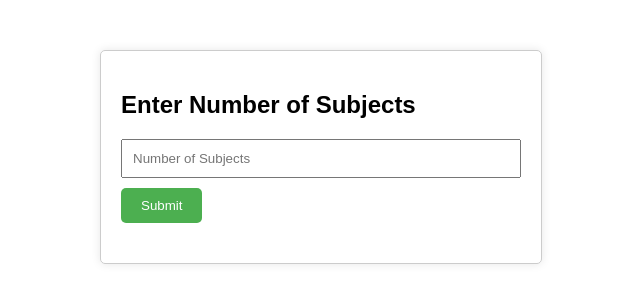
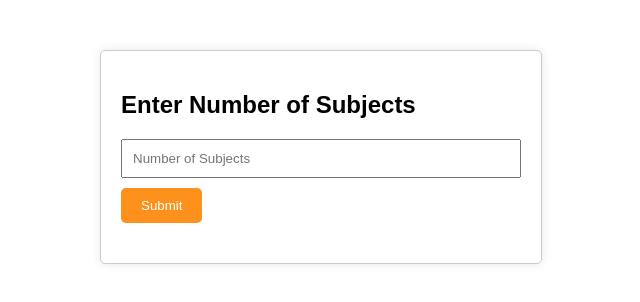
Before and after one commit to Janani-L/Learn, a plain HTML site: page markcalculation.html in a window 1280 px wide. Shown: the whole page, without its empty margins (319-959 px from the left). Drawn offline with Linux system fonts and the light colour scheme.

```diff
--- a/markcalculation.html
+++ b/markcalculation.html
@@ -24,7 +24,7 @@
         box-sizing: border-box;
     }
     input[type="submit"] {
-        background-color: #4CAF50;
+        background-color: #fe911c;
         color: white;
         padding: 10px 20px;
         border: none;
```
